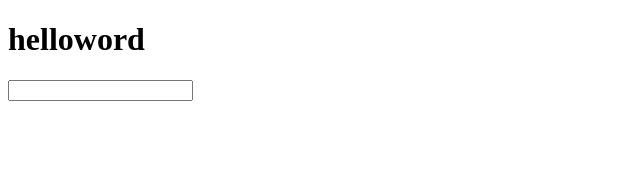
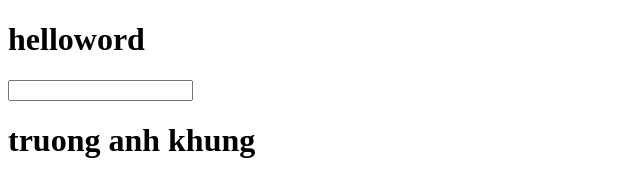
Before and after one commit to lilmeowmeow93/web, a plain HTML site: page index.html in a window 1280 px wide. Shown: the whole page, without its empty margins (0-640 px from the left). Drawn offline with Linux system fonts and the light colour scheme.

Commit message:
Update index.html

```diff
--- a/index.html
+++ b/index.html
@@ -8,6 +8,7 @@
 <body>
   <h1>helloword</h1>
   <input type="text" name="" id="">
+  <h1> truong anh khung</h1>
 
 </body>
 </html>
```
